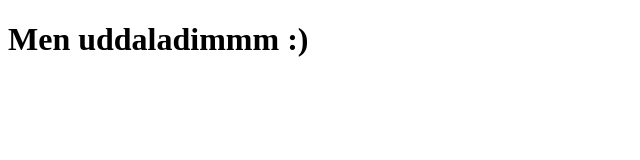
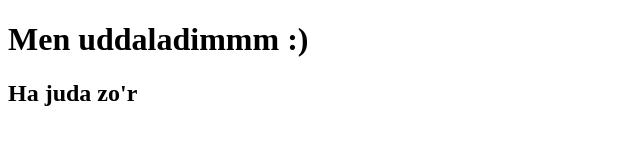
Before and after one commit to Tokhiriy/3F-ish-the-best-Insha-Allah, a plain HTML site: page Alisher/index.html in a window 1280 px wide. Shown: the whole page, without its empty margins (0-640 px from the left). Drawn offline with Linux system fonts and the light colour scheme.

Commit message:
added new tag

```diff
--- a/Alisher/index.html
+++ b/Alisher/index.html
@@ -8,5 +8,6 @@
 </head>
 <body>
     <h1>Men uddaladimmm  :)</h1>
+    <h2>Ha juda zo'r</h2>
 </body>
 </html>
```
